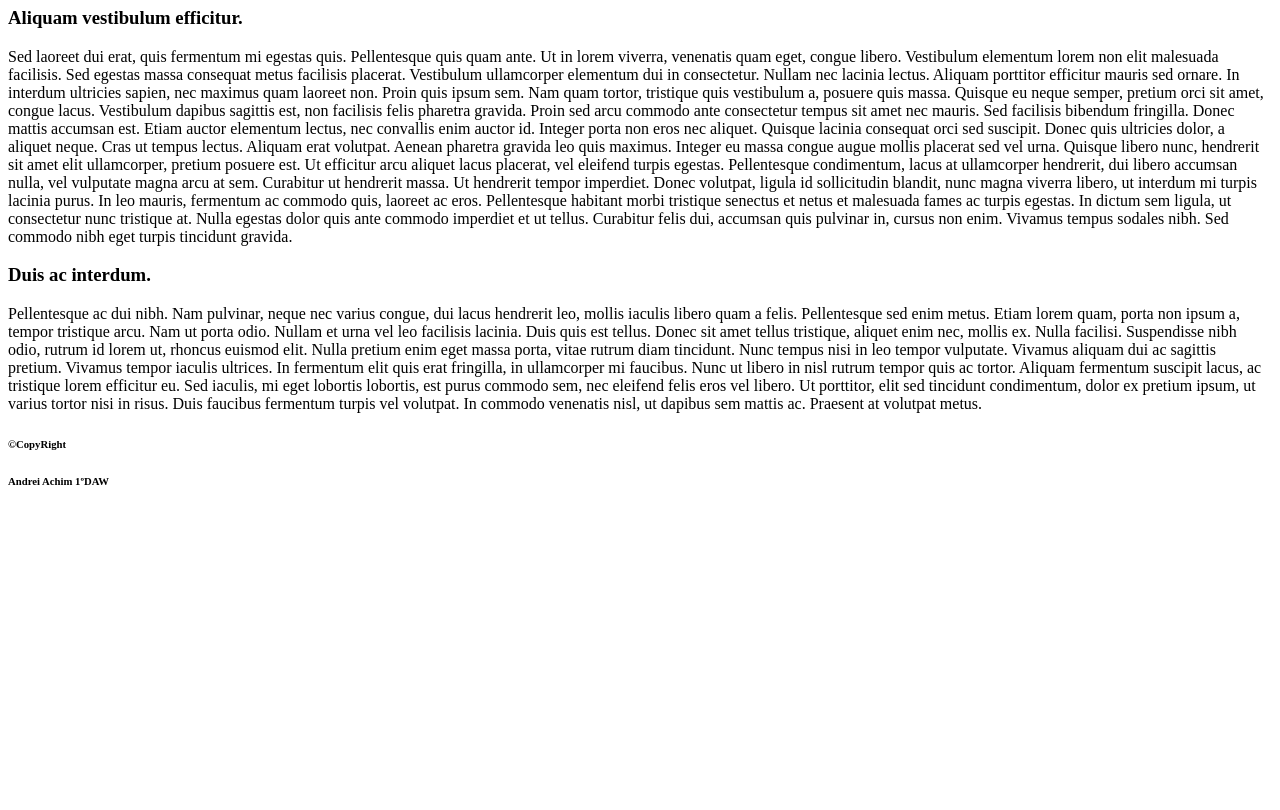
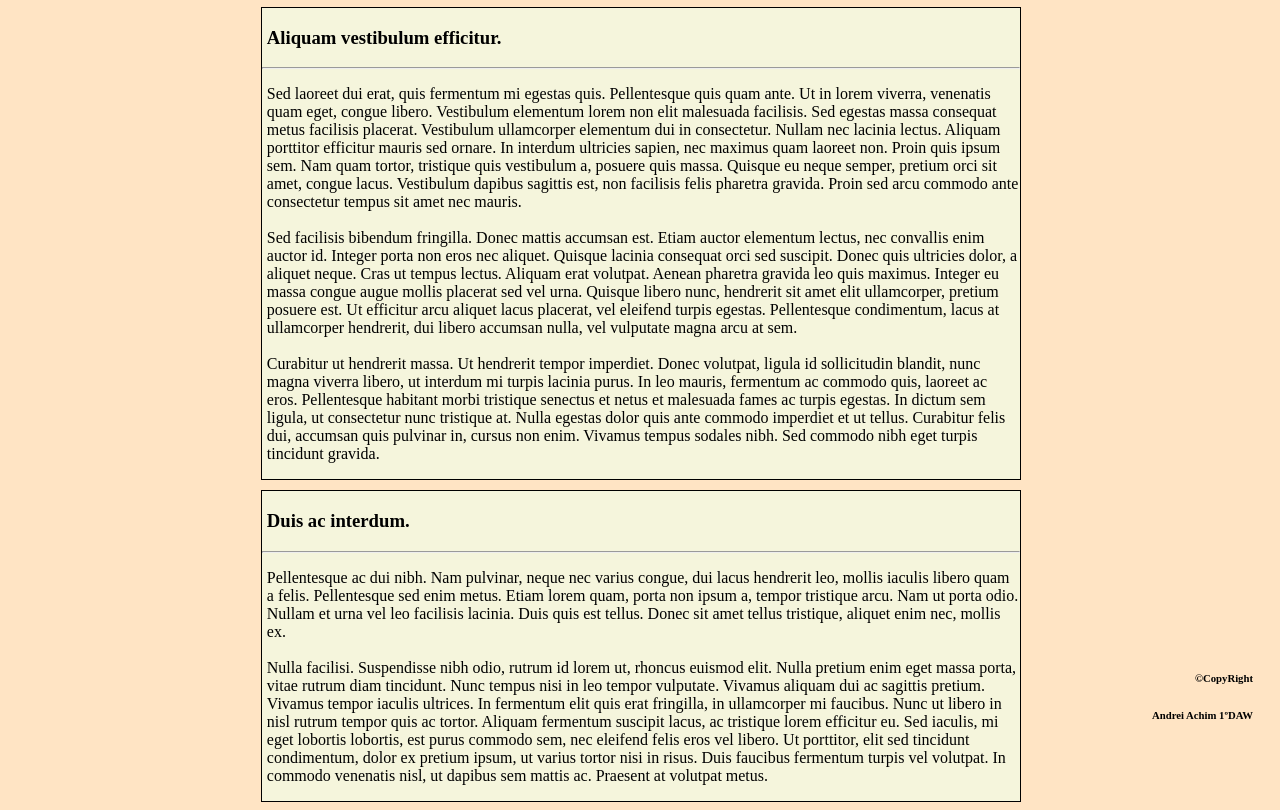
Before and after one commit to AndreiAchim-1DAW/periodico, a plain HTML site: page internacional.html in a window 1280 px wide. Shown: the part 73-883 px from the top of the page. Before the commit the page ends 800 px from the top, so only its background shows below. Drawn offline with Linux system fonts and the light colour scheme.

Commit message:
Añadiendo css y modificando htmls

```diff
--- /dev/null
+++ b/estilos.css
@@ -0,0 +1,26 @@
+body{
+    text-align: center;
+    background-color: bisque;
+}
+section{
+    margin-top: 10px;
+    position: relative;
+    left: 20%;
+    right: 20%;
+    top: 20%;
+    bottom: 10%;
+    width: 60%;
+    height: 30%;
+    background-color: beige;
+    border: 1px solid black;
+}
+h3, p{
+    padding-left: 5px;
+    text-align: left;
+}
+footer{
+    position: absolute;
+    top: 90%;
+    text-align: right;
+    left: 90%;
+}
--- a/internacional.html
+++ b/internacional.html
@@ -4,17 +4,18 @@
 <head>
     <meta charset="UTF-8">
     <meta name="viewport" content="width=device-width, initial-scale=1.0">
-    <title>Periodico-Sociedad</title>
+    <title>Periodico-Internacional</title>
+    <link rel="stylesheet" href="estilos.css">
 </head>
 
 <body>
     <header>
-        <h1>Sociedad</h1>
+        <h1>Internacional</h1>
     </header>
     <main>
         <section>
             <article>
-                <h3>Aliquam vestibulum efficitur.</h3>
+                <h3>Aliquam vestibulum efficitur.</h3><hr>
                 <p>
 
                     Sed laoreet dui erat, quis fermentum mi egestas quis. Pellentesque quis quam ante. Ut in lorem
@@ -25,7 +26,7 @@
                     tristique quis vestibulum a, posuere quis massa. Quisque eu neque semper, pretium orci sit amet,
                     congue lacus. Vestibulum dapibus sagittis est, non facilisis felis pharetra gravida. Proin sed arcu
                     commodo ante consectetur tempus sit amet nec mauris.
-
+                    <br><br>
                     Sed facilisis bibendum fringilla. Donec mattis accumsan est. Etiam auctor elementum lectus, nec
                     convallis enim auctor id. Integer porta non eros nec aliquet. Quisque lacinia consequat orci sed
                     suscipit. Donec quis ultricies dolor, a aliquet neque. Cras ut tempus lectus. Aliquam erat volutpat.
@@ -33,7 +34,7 @@
                     urna. Quisque libero nunc, hendrerit sit amet elit ullamcorper, pretium posuere est. Ut efficitur
                     arcu aliquet lacus placerat, vel eleifend turpis egestas. Pellentesque condimentum, lacus at
                     ullamcorper hendrerit, dui libero accumsan nulla, vel vulputate magna arcu at sem.
-
+                    <br><br>
                     Curabitur ut hendrerit massa. Ut hendrerit tempor imperdiet. Donec volutpat, ligula id sollicitudin
                     blandit, nunc magna viverra libero, ut interdum mi turpis lacinia purus. In leo mauris, fermentum ac
                     commodo quis, laoreet ac eros. Pellentesque habitant morbi tristique senectus et netus et malesuada
@@ -44,14 +45,14 @@
         </section>
         <section>
             <article>
-                <h3>Duis ac interdum. </h3>
+                <h3>Duis ac interdum. </h3><hr>
                 <p>
 
                     Pellentesque ac dui nibh. Nam pulvinar, neque nec varius congue, dui lacus hendrerit leo, mollis
                     iaculis libero quam a felis. Pellentesque sed enim metus. Etiam lorem quam, porta non ipsum a,
                     tempor tristique arcu. Nam ut porta odio. Nullam et urna vel leo facilisis lacinia. Duis quis est
                     tellus. Donec sit amet tellus tristique, aliquet enim nec, mollis ex.
-
+                    <br><br>
                     Nulla facilisi. Suspendisse nibh odio, rutrum id lorem ut, rhoncus euismod elit. Nulla pretium enim
                     eget massa porta, vitae rutrum diam tincidunt. Nunc tempus nisi in leo tempor vulputate. Vivamus
                     aliquam dui ac sagittis pretium. Vivamus tempor iaculis ultrices. In fermentum elit quis erat
```
Also changed, not shown: index.html (+2 -1 lines), sociedad.html (+5 -4 lines).
